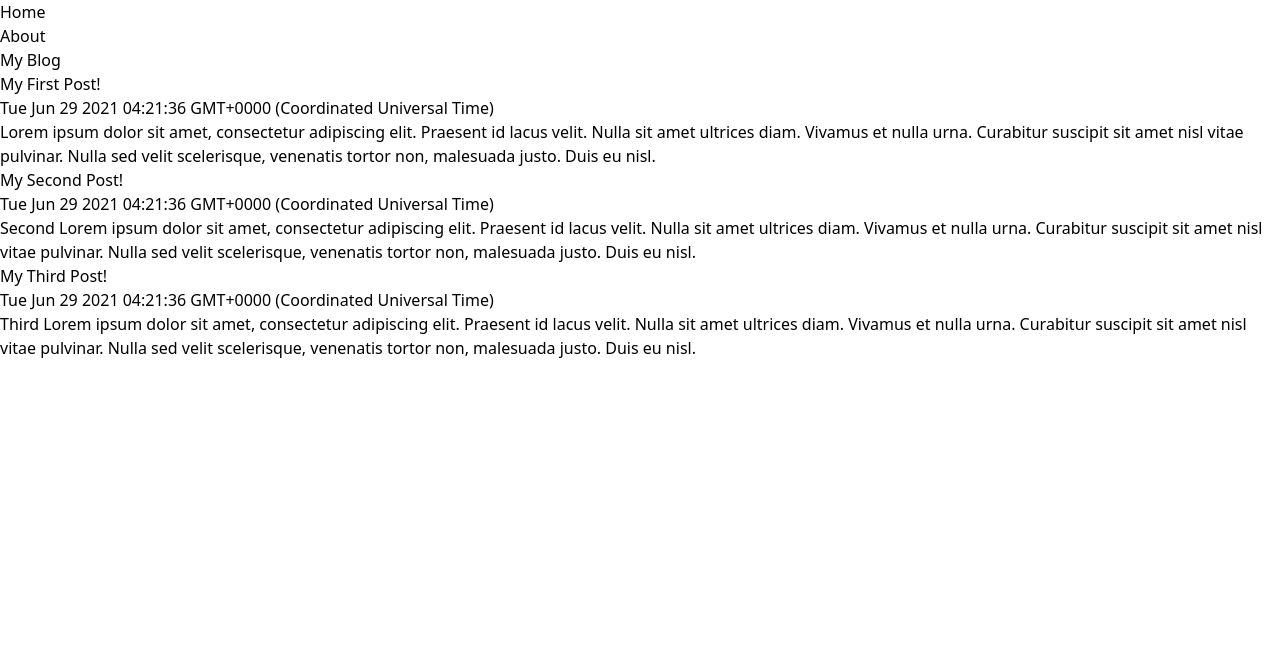
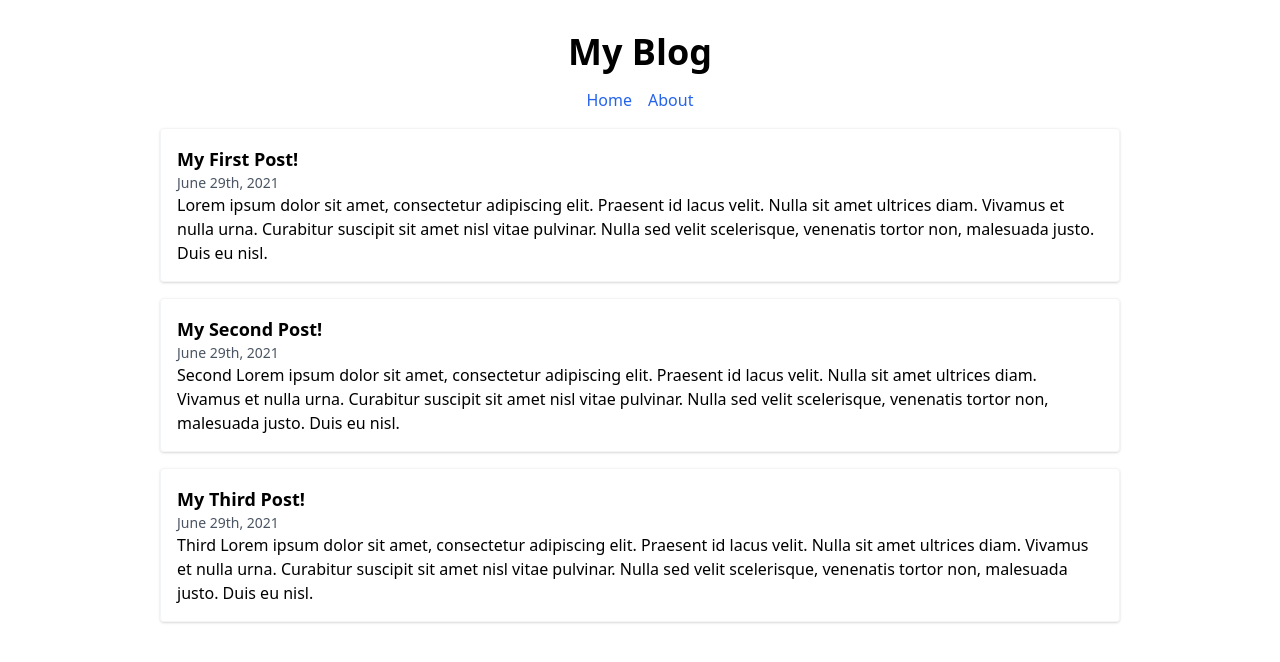
Before and after one commit to saisaiant/blog-next, a Next.js app: page / in a window 1280 px wide. Shown: the top 662 px of the page. Built offline with nearby package versions, Linux system fonts and the light colour scheme.

Commit message:
add style

```diff
--- a/lib/data.js
+++ b/lib/data.js
@@ -2,19 +2,19 @@ export const blogPosts = [
     {
         title: 'My First Post!',
         slug: 'my-first-post',
-        data: new Date().toString(),
+        date: new Date().toISOString(),
         content: 'Lorem ipsum dolor sit amet, consectetur adipiscing elit. Praesent id lacus velit. Nulla sit amet ultrices diam. Vivamus et nulla urna. Curabitur suscipit sit amet nisl vitae pulvinar. Nulla sed velit scelerisque, venenatis tortor non, malesuada justo. Duis eu nisl.'
     },
     {
         title: 'My Second Post!',
         slug: 'my-second-post',
-        data: new Date().toString(),
+        date: new Date().toISOString(),
         content: 'Second Lorem ipsum dolor sit amet, consectetur adipiscing elit. Praesent id lacus velit. Nulla sit amet ultrices diam. Vivamus et nulla urna. Curabitur suscipit sit amet nisl vitae pulvinar. Nulla sed velit scelerisque, venenatis tortor non, malesuada justo. Duis eu nisl.'
     },
     {
         title: 'My Third Post!',
         slug: 'my-third-post',
-        data: new Date().toString(),
+        date: new Date().toISOString(),
         content: 'Third Lorem ipsum dolor sit amet, consectetur adipiscing elit. Praesent id lacus velit. Nulla sit amet ultrices diam. Vivamus et nulla urna. Curabitur suscipit sit amet nisl vitae pulvinar. Nulla sed velit scelerisque, venenatis tortor non, malesuada justo. Duis eu nisl.'
     },
 ]
--- a/package.json
+++ b/package.json
@@ -9,6 +9,7 @@
     "lint": "next lint"
   },
   "dependencies": {
+    "date-fns": "^2.22.1",
     "next": "11.0.1",
     "react": "17.0.2",
     "react-dom": "17.0.2"
--- a/pages/_app.js
+++ b/pages/_app.js
@@ -3,13 +3,17 @@ import '../styles/globals.css'
 
 function MyApp({ Component, pageProps }) {
   return (
-    <div>
-      <nav>
-        <ul>
-          <li><Link href="/"><a>Home</a></Link></li>
-          <li><Link href="/about"><a>About</a></Link></li>
-        </ul>
-      </nav>
+    <div className="mx-auto my-8 w-9/12">
+      <header>
+        <h1 className="text-4xl font-bold text-center">My Blog</h1>
+        <nav className="my-4">
+          <ul className="flex flex-row justify-center space-x-4">
+            <li><Link href="/"><a className="text-blue-600 hover: text-blue-500">Home</a></Link></li>
+            <li><Link href="/about"><a className="text-blue-600 hover: text-blue-500">About</a></Link></li>
+          </ul>
+        </nav>
+      </header>
+
       <Component {...pageProps} />
     </div>
   )
--- a/pages/index.js
+++ b/pages/index.js
@@ -1,5 +1,6 @@
 import Head from 'next/head'
 import Link from 'next/link'
+import { format, parseISO, add } from 'date-fns'
 
 import { blogPosts } from '../lib/data'
 
@@ -12,19 +13,21 @@ export default function Home() {
         <link rel="icon" href="/favicon.ico" />
       </Head>
 
-      <main>
-        <h1>My Blog</h1>
-      </main>
-
-      <div>
+      <div className="space-y-4">
         {blogPosts.map((item) => (
-          <div key={item.slug}>
-            <h1><Link href={`/blog/${item.slug}`}><a>{item.title}</a></Link></h1>
-            <p>{item.data.toString()}</p>
-            <p>{item.content}</p>
-          </div>
+          <BlogListItem key={item.slug} {...item} />
         ))}
       </div>
     </div>
   )
 }
+
+function BlogListItem({ slug, title, date, content }) {
+  return (
+    <div className="border border-gray-100 shadow hover:shadow-md rounded p-4">
+      <h1><Link href={`/blog/${slug}`}><a className="font-bold text-lg">{title}</a></Link></h1>
+      <p className="text-gray-600 text-sm">{format(parseISO(date), 'MMMM do, uuu')}</p>
+      <p>{content}</p>
+    </div>
+  )
+}
```
Also changed, not shown: 1 other file (tests, documents, lock files or other folders).
